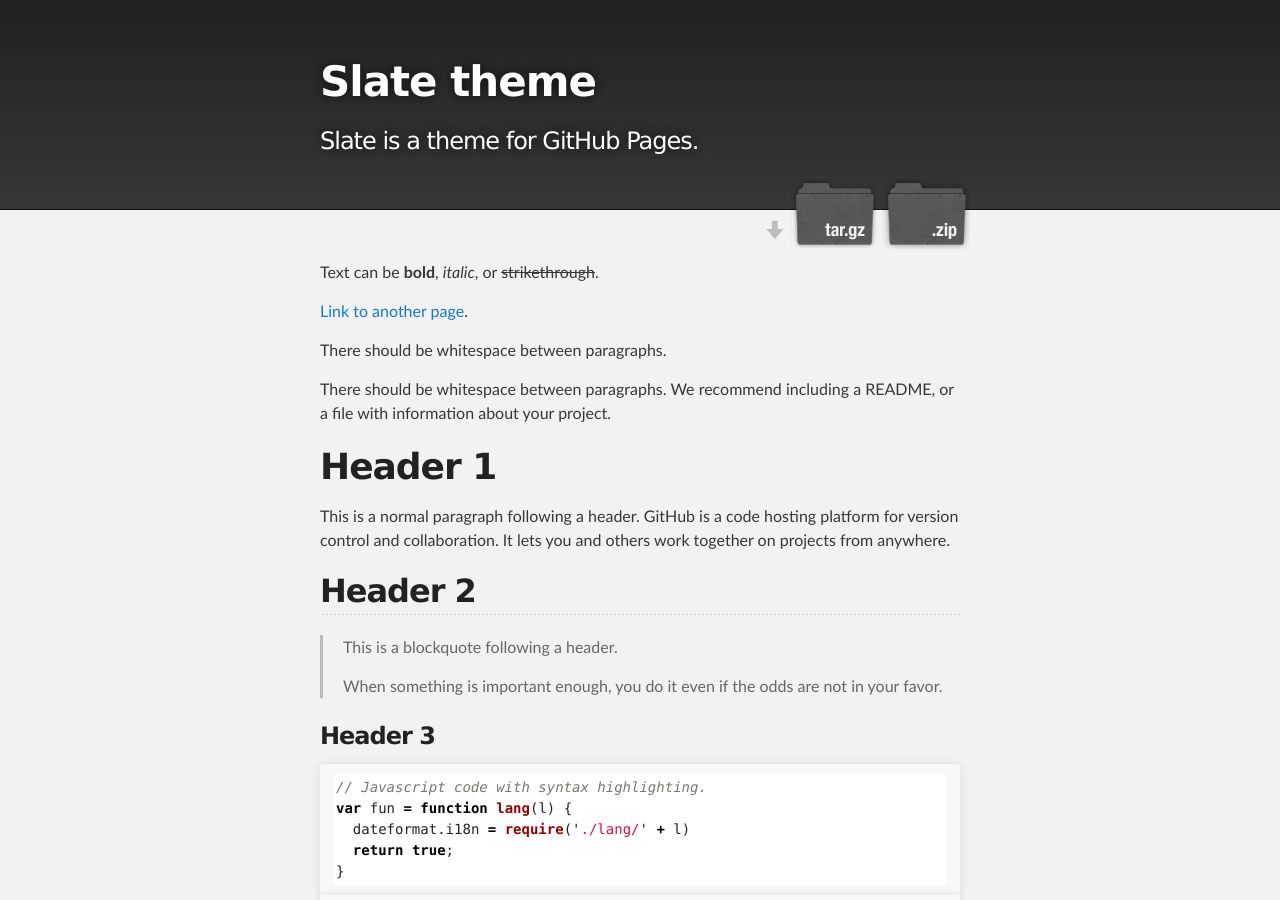
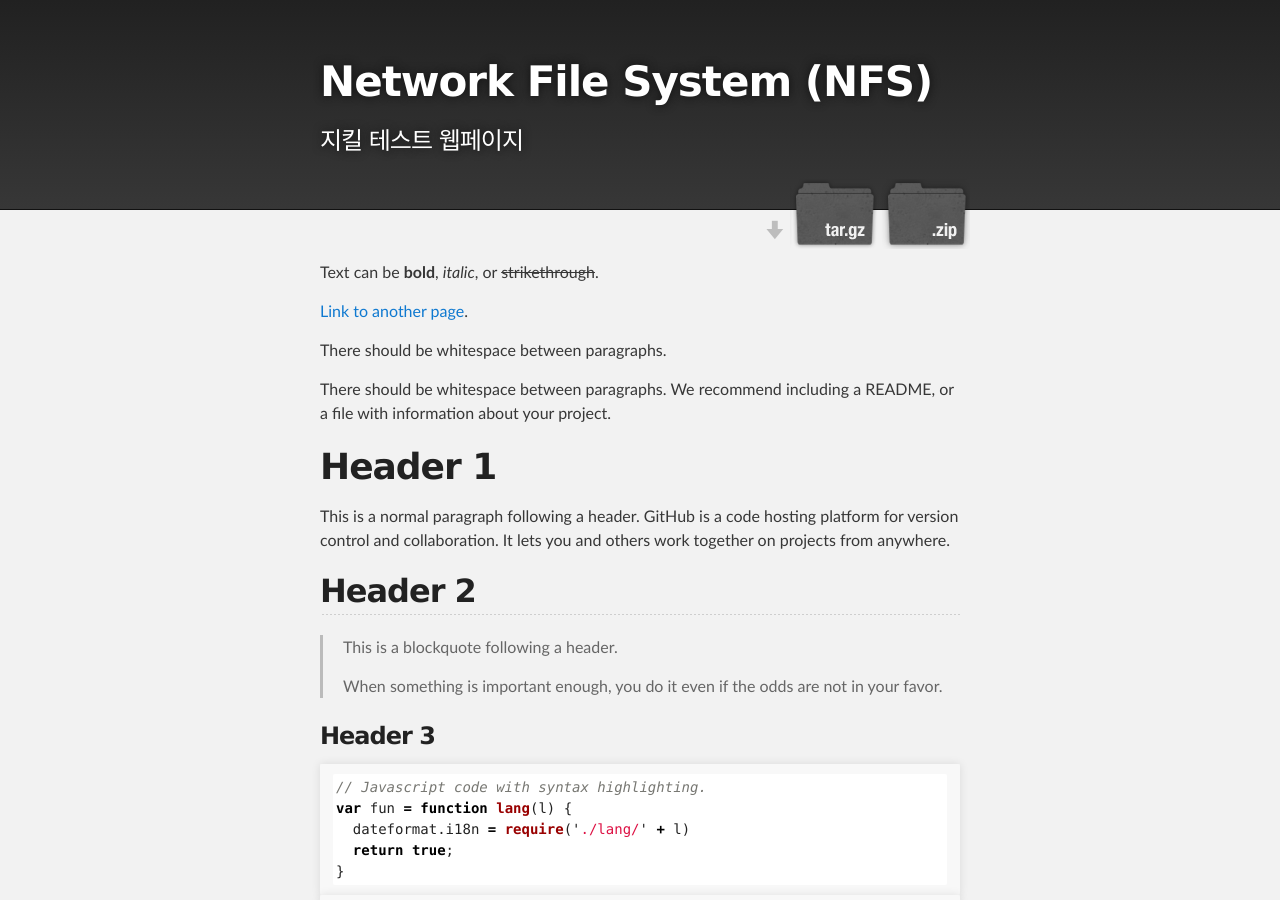
Before and after one commit to pookkr123/pookkr123.github.io, a Jekyll site: the page built from index.md, in a window 1280 px wide and 900 px high. Built offline with Jekyll 4.4.1, drawn with Linux system fonts in a browser that asks for light colours.

Commit message:
타이틀 수정

```diff
--- a/_config.yml
+++ b/_config.yml
@@ -1,5 +1,5 @@
-title: Slate theme
-description: Slate is a theme for GitHub Pages.
+title: Network File System (NFS)
+description: 지킬 테스트 웹페이지
 show_downloads: true
 google_analytics:
 theme: jekyll-theme-slate
```
Also changed, not shown: 1 other file.
